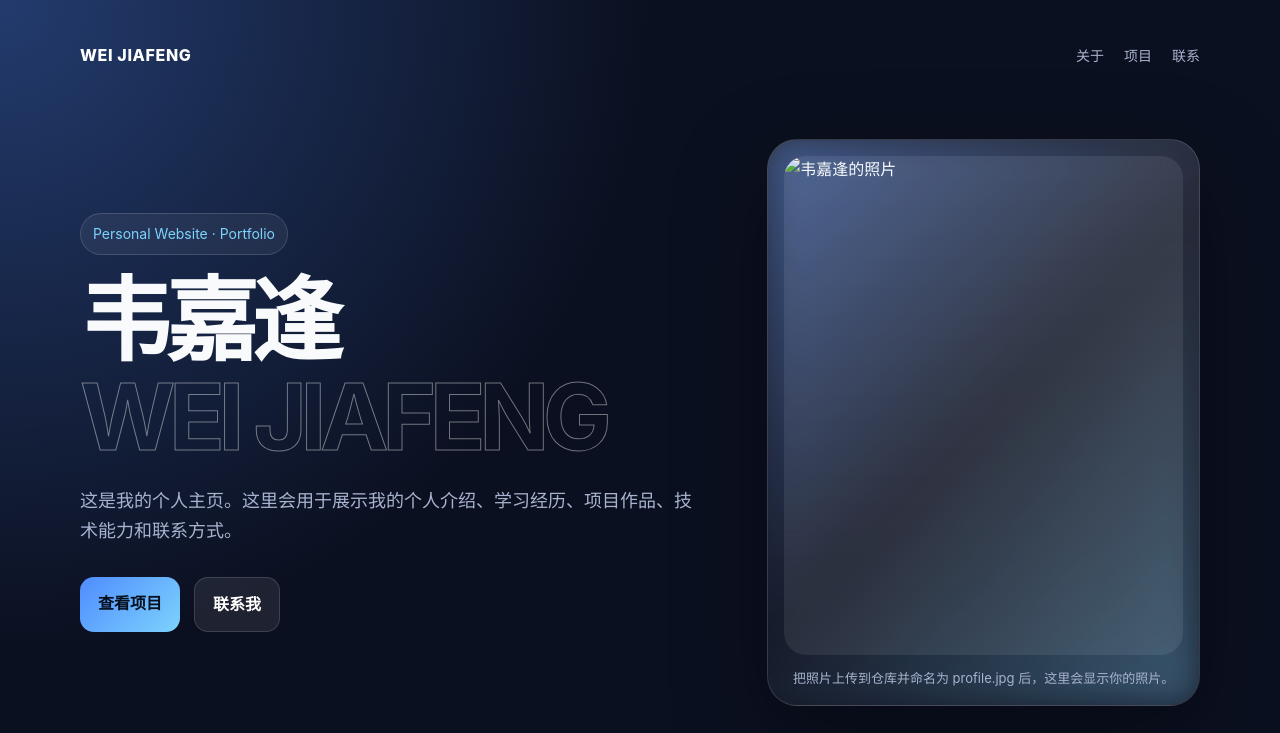
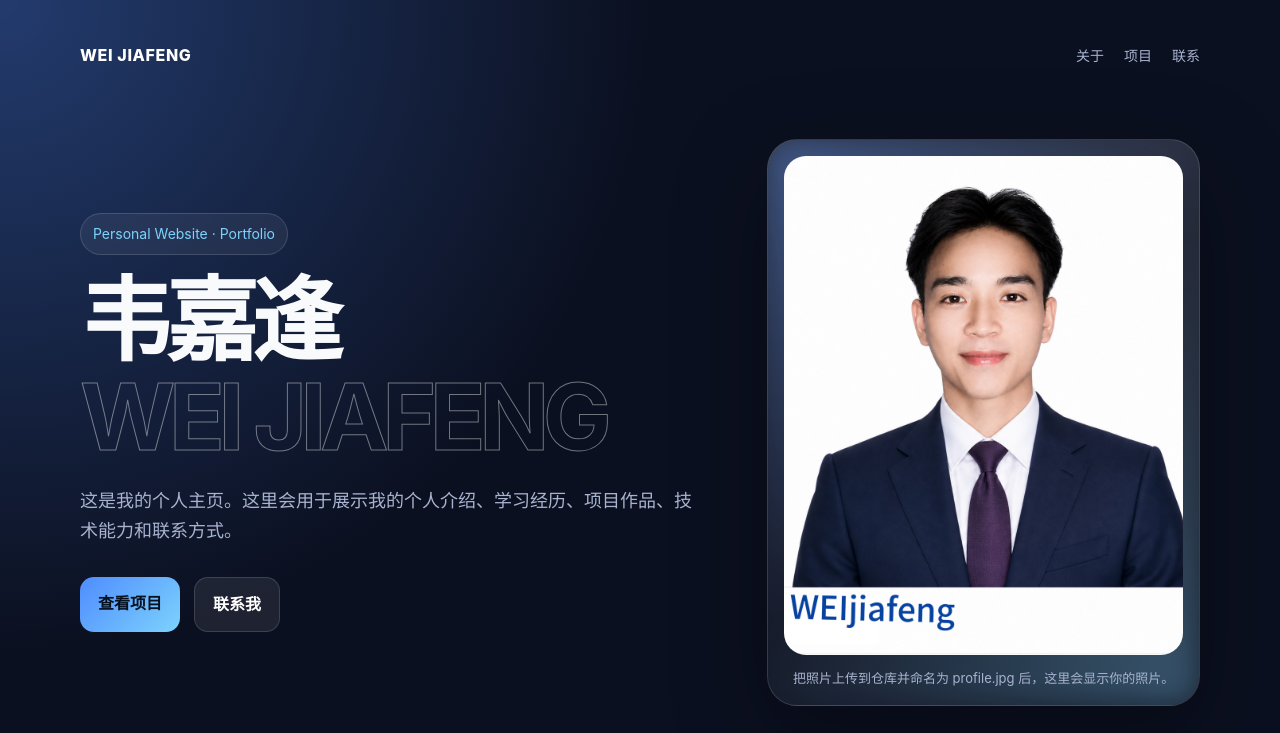
Before and after one commit to weijia008/weijia008.github.io, a plain HTML site: page index.html in a window 1280 px wide. Shown: the top 733 px of the page. Drawn offline with Linux system fonts and the light colour scheme.

Commit message:
Update index.html

```diff
--- a/index.html
+++ b/index.html
@@ -310,7 +310,7 @@
       </div>
 
       <div class="portrait-card">
-        <img class="portrait" src="profile.jpg" alt="韦嘉逢的照片" />
+<img class="portrait" src="IMG_7686.jpeg" alt="韦嘉逢的照片" />
         <div class="photo-note">把照片上传到仓库并命名为 profile.jpg 后，这里会显示你的照片。</div>
       </div>
     </main>
```
